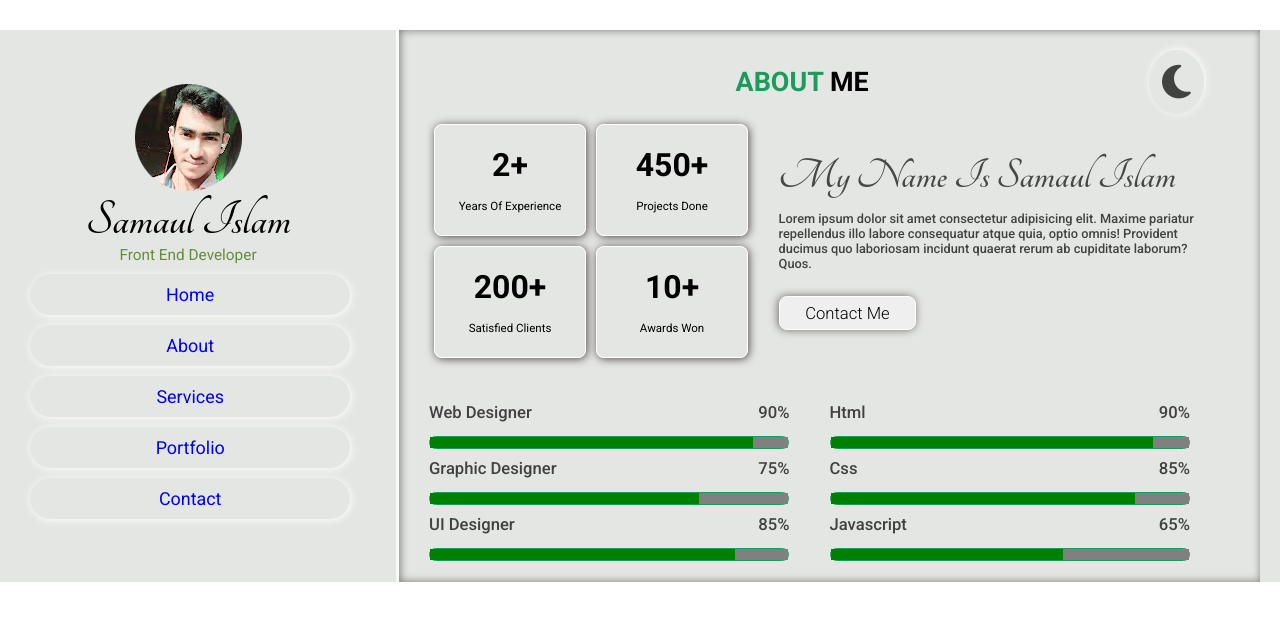
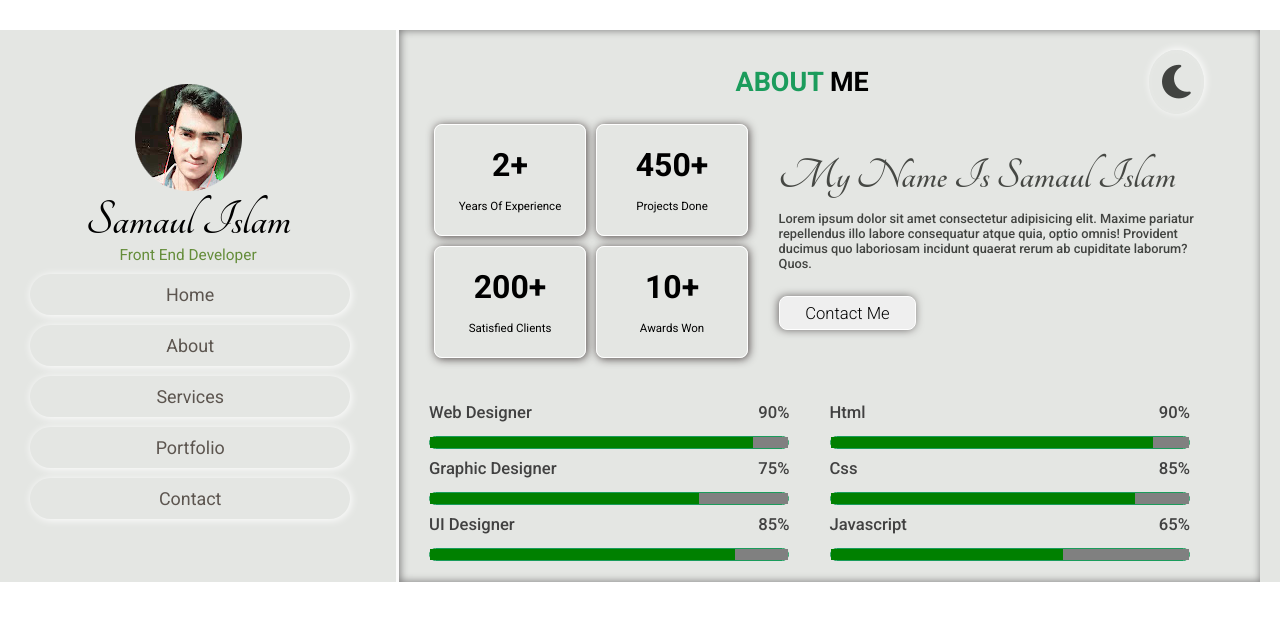
Before and after one commit to mdsamaul/arafat, a plain HTML site: page index.html in a window 1280 px wide. Drawn offline with Linux system fonts and the light colour scheme.

Commit message:
color added

```diff
--- a/css/style.css
+++ b/css/style.css
@@ -53,6 +53,7 @@
 .navber ul li a {
   text-decoration: none;
   font-size: 1.4vw;
+  color: #5c554f;
 }
 
 .right-profile-details {
```
